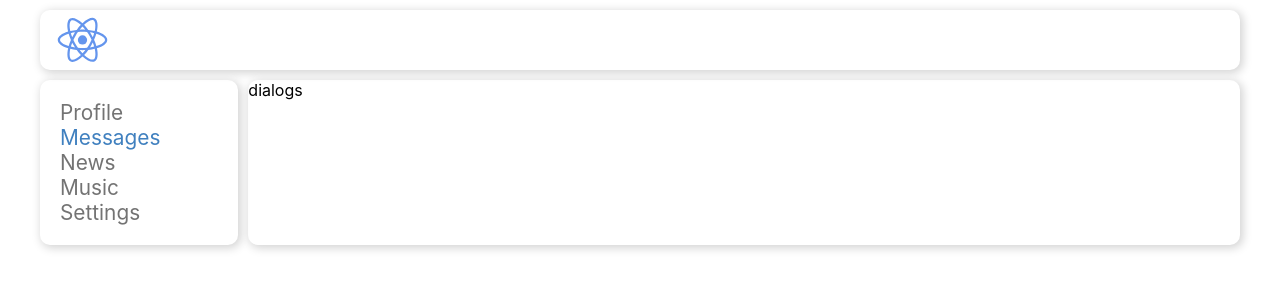
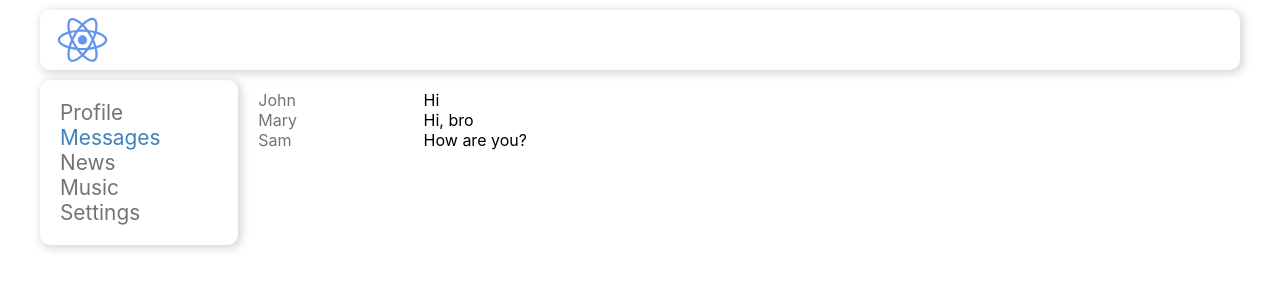
Before and after one commit to AmirFayzullin/way-of-samurai, a React (Create React App) app: page /dialogs in a window 1280 px wide. Shown: the top 300 px of the page. Built offline with nearby package versions, Linux system fonts and the light colour scheme.

Commit message:
21 lesson: dialogs page layout

```diff
--- a/src/App.css
+++ b/src/App.css
@@ -9,7 +9,8 @@
         'n c';
 }
 
-.app-wrapper > * {
+.app-wrapper > *:nth-child(1),
+.app-wrapper > *:nth-child(2) {
     box-shadow: 2px 2px 10px 1px lightgrey;
     border-radius: 10px;
     overflow: hidden;
@@ -18,3 +19,7 @@
 .app-wrapper-content {
     grid-area: c;
 }
+
+a {
+    text-decoration: none;
+}
--- a/src/components/Dialogs/Dialogs.jsx
+++ b/src/components/Dialogs/Dialogs.jsx
@@ -1,10 +1,26 @@
 import React from 'react';
 import s from './Dialogs.module.css';
+import {NavLink} from "react-router-dom";
 
 const Dialogs = (props) => {
     return (
-        <div>
-            dialogs
+        <div className={s.dialogs}>
+            <div className={s.dialogItems}>
+                <div className={`${s.dialog}`}>
+                    <NavLink to='/dialogs/id_1' activeClassName={s.active}>John</NavLink>
+                </div>
+                <div className={s.dialog}>
+                    <NavLink to='/dialogs/id_2' activeClassName={s.active}>Mary</NavLink>
+                </div>
+                <div className={s.dialog}>
+                    <NavLink to='/dialogs/id_3' activeClassName={s.active}>Sam</NavLink>
+                </div>
+            </div>
+            <div className={s.messages}>
+                <div className={s.message}>Hi</div>
+                <div className={s.message}>Hi, bro</div>
+                <div className={s.message}>How are you?</div>
+            </div>
         </div>
     )
 };
--- a/src/components/Dialogs/Dialogs.module.css
+++ b/src/components/Dialogs/Dialogs.module.css
@@ -0,0 +1,28 @@
+.dialogs {
+    display: grid;
+    grid-template-columns: 2fr 10fr;
+}
+
+.dialogItems {
+    padding: 10px;
+}
+
+.dialog {
+
+}
+
+.dialog a {
+    color: rgba(100, 100, 100, .9);
+}
+
+.dialog a.active {
+    color: hsl(210, 50%, 50%);
+}
+
+.messages {
+    padding: 10px;
+}
+
+.message {
+
+}
```
